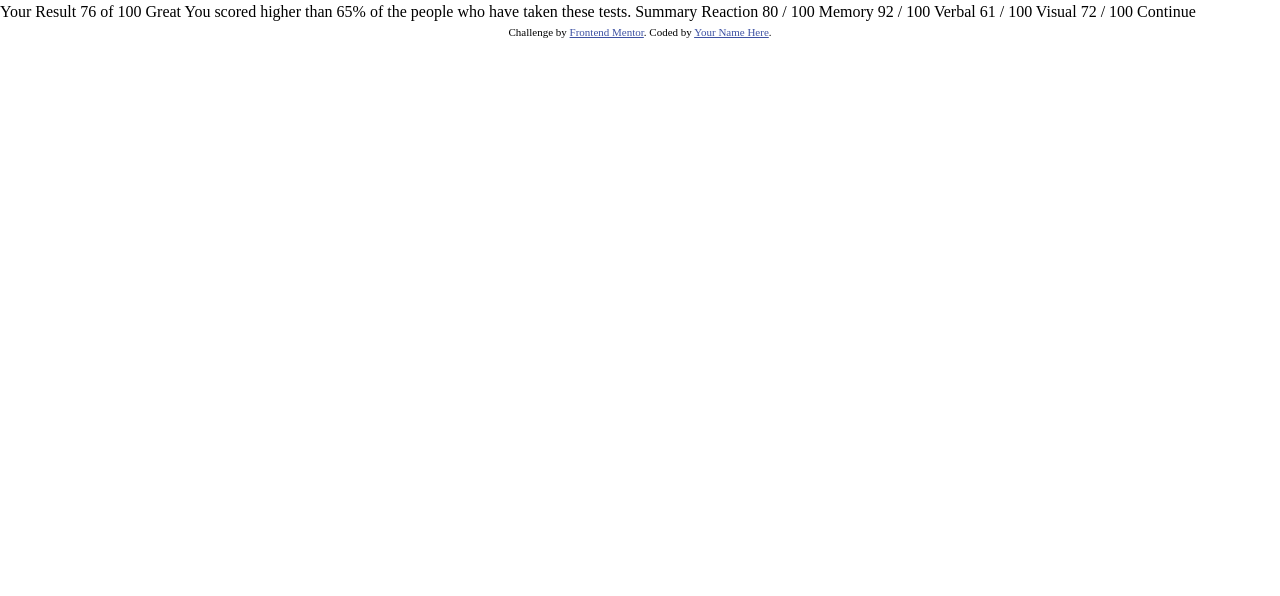
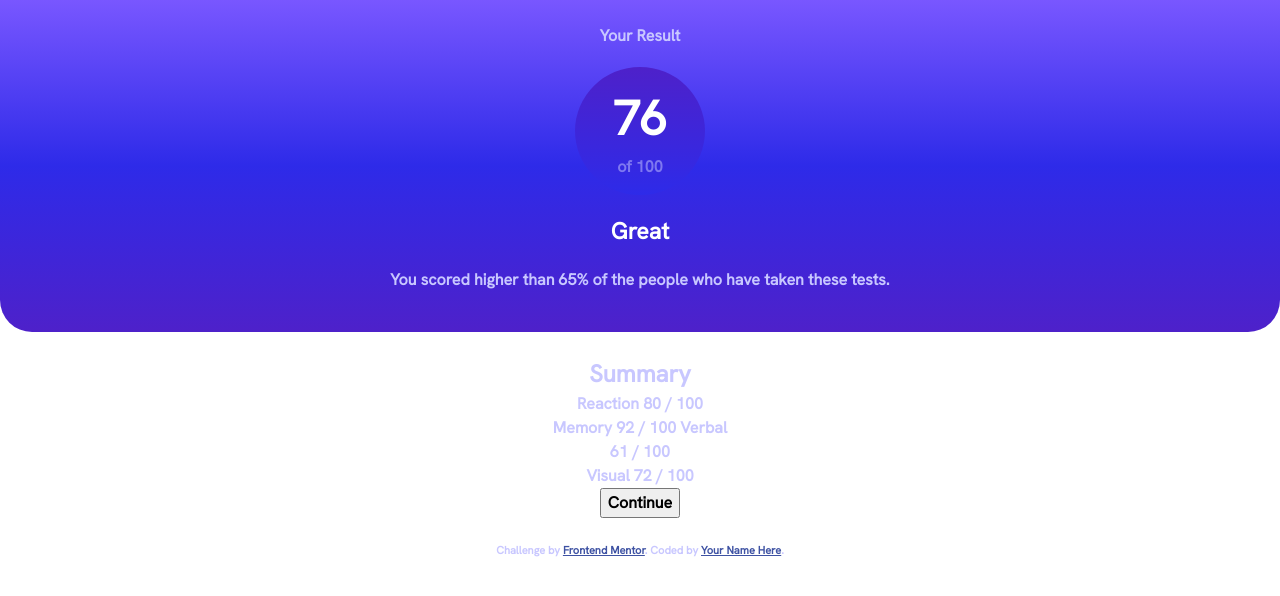
Before and after one commit to regret546/results-summary-component-main, a plain HTML site: page index.html in a window 1280 px wide. Drawn offline with Linux system fonts and the light colour scheme.

Commit message:
edit top part of the form

```diff
--- a/index.html
+++ b/index.html
@@ -13,6 +13,12 @@
     <title>Frontend Mentor | Results summary component</title>
 
     <!-- Feel free to remove these styles or customise in your own stylesheet 👍 -->
+    <link rel="preconnect" href="https://fonts.googleapis.com" />
+    <link rel="preconnect" href="https://fonts.gstatic.com" crossorigin />
+    <link
+      href="https://fonts.googleapis.com/css2?family=Hanken+Grotesk&display=swap"
+      rel="stylesheet"
+    />
     <link rel="stylesheet" href="style.css" class="css" />
     <style>
       .attribution {
@@ -25,9 +31,30 @@
     </style>
   </head>
   <body>
-    Your Result 76 of 100 Great You scored higher than 65% of the people who
-    have taken these tests. Summary Reaction 80 / 100 Memory 92 / 100 Verbal 61
-    / 100 Visual 72 / 100 Continue
+    <article class="result">
+      <div class="result__stats">
+        <p class="result__header">Your Result</p>
+        <div class="flex-group">
+          <p class="result__score">76</p>
+          <p class="result__total">of 100</p>
+        </div>
+        <p class="result__comment">Great</p>
+        <p class="result__description">
+          You scored higher than 65% of the people who have taken these tests.
+        </p>
+      </div>
+
+      <div class="result__summary">
+        <h1 class="result__summary_header">Summary</h1>
+        <div class="result__performance">
+          <p>Reaction 80 / 100</p>
+          <p>Memory 92 / 100 Verbal</p>
+          <p>61 / 100</p>
+          <p>Visual 72 / 100</p>
+        </div>
+        <button class="button">Continue</button>
+      </div>
+    </article>
 
     <div class="attribution">
       Challenge by
--- a/style.css
+++ b/style.css
@@ -17,6 +17,14 @@
   --clr-light-lavender: hsl(241, 100%, 89%);
   --clr-gray-blue: Dark gray blue: hsl(224, 30%, 27%);
 
+ /* Fonts */
+
+  --ff--base:'Hanken Grotesk', sans-serif;;
+
+/* Font Weight */
+  --fw--regular: 500;
+  --fw--bold: 700;
+  --fw--extra-bold: 800;
 }
 
 /*
@@ -88,3 +96,60 @@ h6 {
 #__next {
   isolation: isolate;
 }
+
+body{
+    background-color: var(--clr-white);
+    font-family: var(--ff--base);
+    font-weight: var(--fw--bold);
+    color: var(--clr-light-lavender);
+    font-size: 16px;
+}
+
+.result > div{
+    display: grid;
+    grid-auto-rows: minmax(1fr, auto);
+    justify-items: center;
+    padding: 1.5rem 2.5rem;
+    text-align: center;
+}
+
+.result__header{
+    font-weight: var(--fw--bold);
+}
+
+.result__stats {
+    background-image: linear-gradient( var(--clr--light-slate), var(--clr--royal-blue), var(--clr--violet-blue));
+    border-radius: 0 0 2rem 2rem;
+    gap: 1.2rem;
+}
+
+.flex-group {
+    background-image: linear-gradient(var(--clr--violet-blue), var(--clr--royal-blue));
+    display: flex;
+    flex-direction: column;
+    align-items: center;
+    border-radius: 50%;
+    width: 130px;
+    padding: 1rem;
+}
+
+.result__score {
+    font-weight: var(--fw--extra-bold);
+    color: var(--clr-white);
+    font-size: 48px;
+}
+
+.result__total{
+    opacity: 0.5;
+}
+
+
+.result__comment {
+    font-weight: var(--fw--extra-bold);
+    color: var(--clr-white);
+    font-size: 23px;
+}
+
+.result__description {
+    margin-bottom: 1rem;
+}
```
